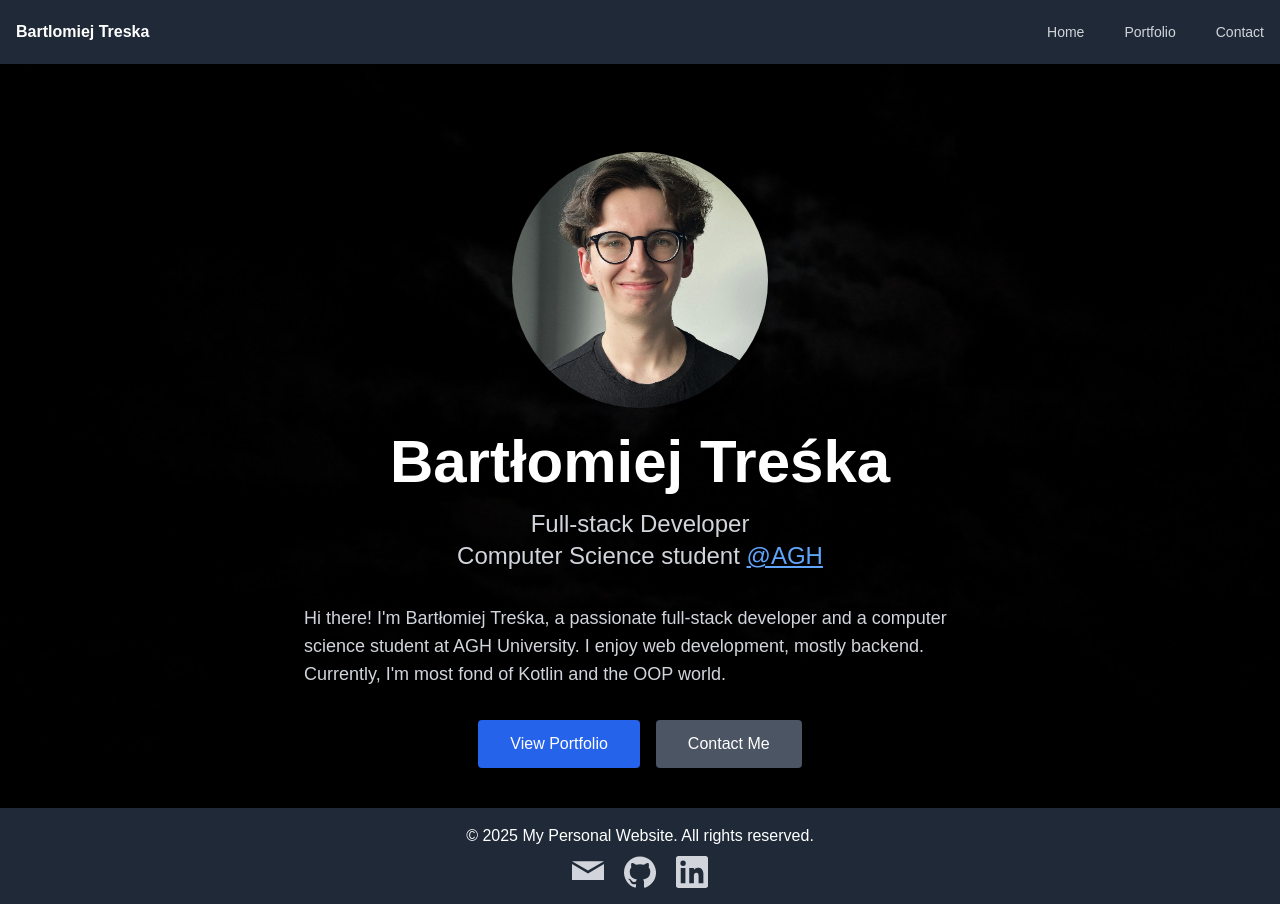
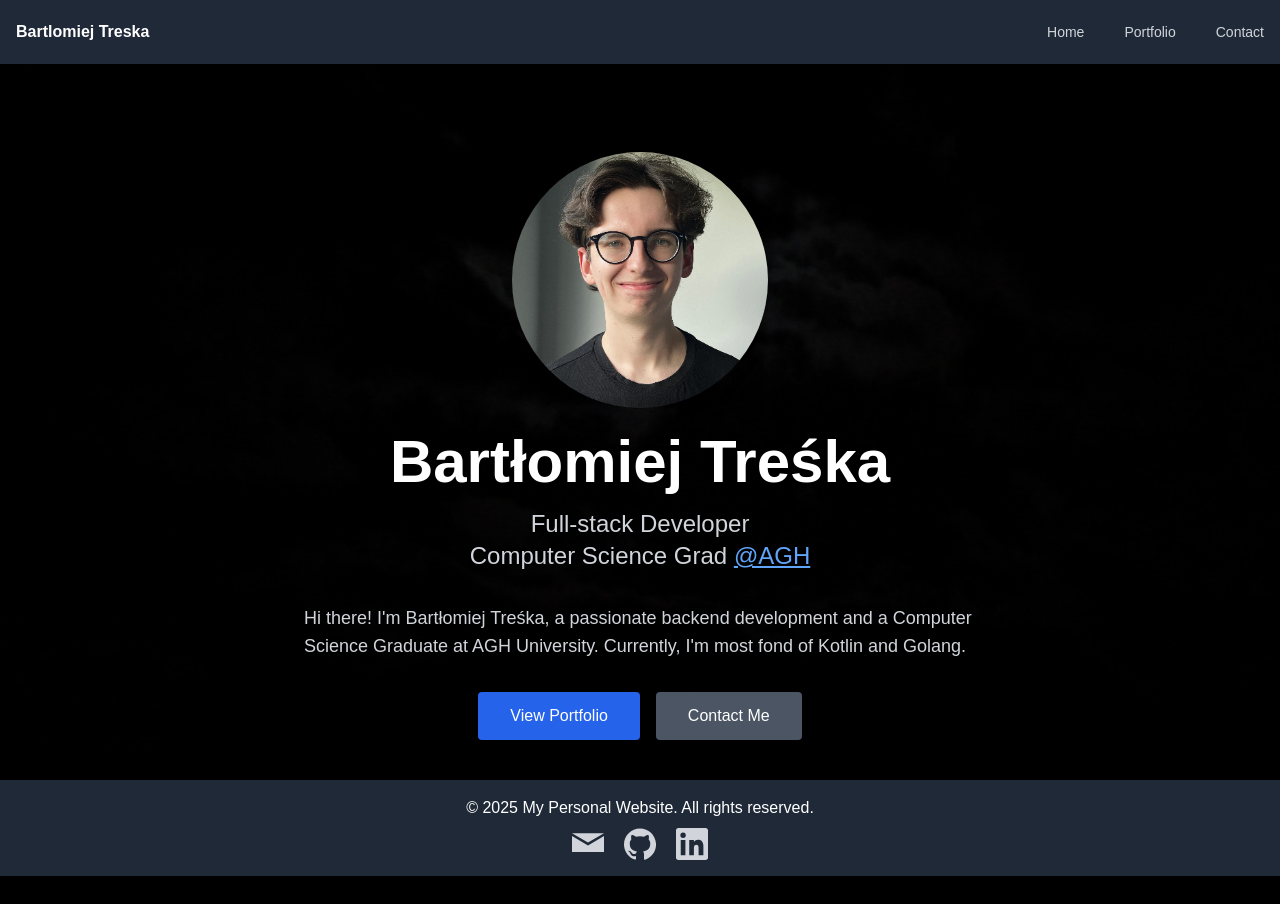
Before and after one commit to treska03/treska03.github.io, a Next.js app: page / in a window 1280 px wide. After the commit the page ends 876 px from the top, so only its background shows below. Built offline with nearby package versions, Linux system fonts and the light colour scheme.

Commit message:
update 2026

```diff
--- a/src/app/page.tsx
+++ b/src/app/page.tsx
@@ -15,7 +15,7 @@ export default function Home() {
         <p className="text-xl md:text-2xl text-gray-300">
           Full-stack Developer
           <br />
-          Computer Science student{" "}
+          Computer Science Grad{" "}
           <a
             href="https://www.informatyka.agh.edu.pl/en/"
             target="_blank"
@@ -27,10 +27,9 @@ export default function Home() {
         </p>
       </div>
       <p className="text-lg text-gray-300 max-w-2xl mb-8 text-left">
-        Hi there! I&#x27;m Bartłomiej Treśka, a passionate full-stack developer
-        and a computer science student at AGH University. I enjoy web
-        development, mostly backend. Currently, I&#x27;m most fond of Kotlin and
-        the OOP world.
+        Hi there! I&#x27;m Bartłomiej Treśka, a passionate backend development
+        and a Computer Science Graduate at AGH University. Currently, I&#x27;m
+        most fond of Kotlin and Golang.
       </p>
       <div className="flex gap-4">
         <Link
```
Also changed, not shown: 1 other file (tests, documents, lock files or other folders).
